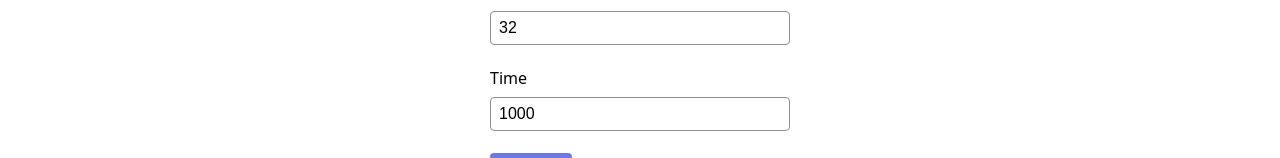
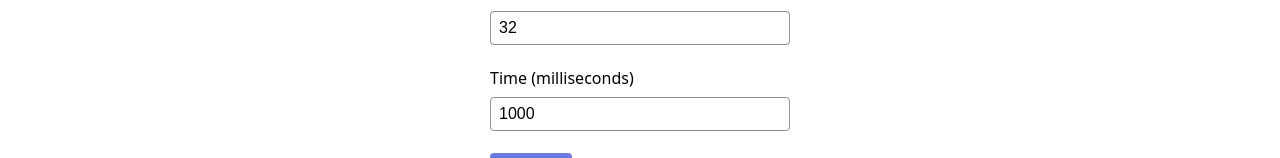
Before and after one commit to dkorobeinikov/Angular-Home-Assignment, an Angular app: page /progress-indicator in a window 1280 px wide. Shown: the part 332-490 px from the top of the page. Built offline with nearby package versions, Linux system fonts and the light colour scheme.

Commit message:
small UX updates

```diff
--- a/src/app/pages/progress-indicator.page.html
+++ b/src/app/pages/progress-indicator.page.html
@@ -13,8 +13,8 @@
         <label for="radius" class="label">Radius</label>
         <input type="number" id="radius" name="radius" class="input" [(ngModel)]="radius" />
         <br>
-        <label for="time" class="label">Time</label>
-        <input type="number" id="time" name="time" class="input" [(ngModel)]="time" />
+        <label for="time" class="label">Time (milliseconds)</label>
+        <input type="number" id="time" name="time" step="100" class="input" [(ngModel)]="time" />
         <br>
         <button type="submit" class="submit button">Submit</button>
         <button class="stop button" (click)="handleStop($event)" *ngIf="showStopButton">Stop</button>
```
